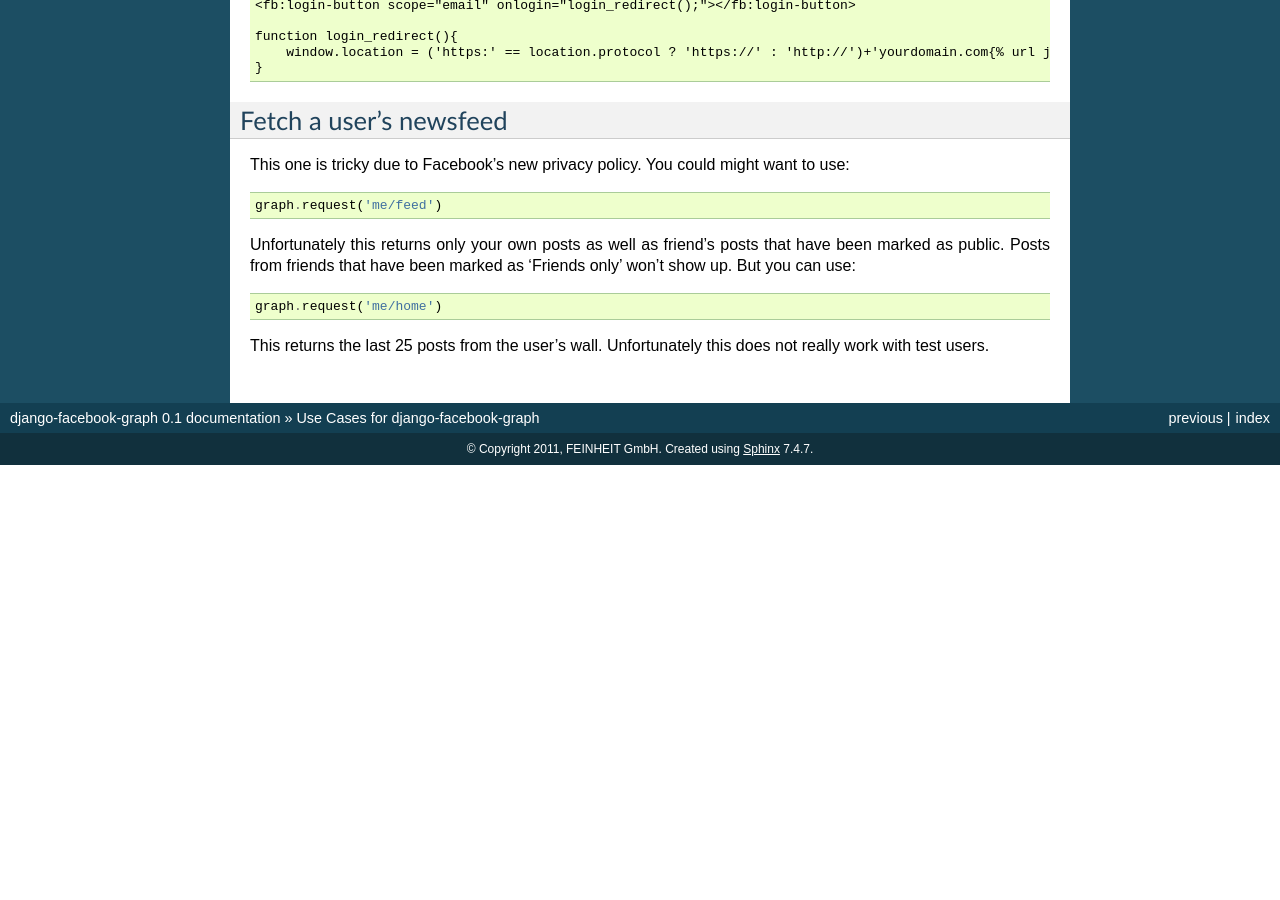
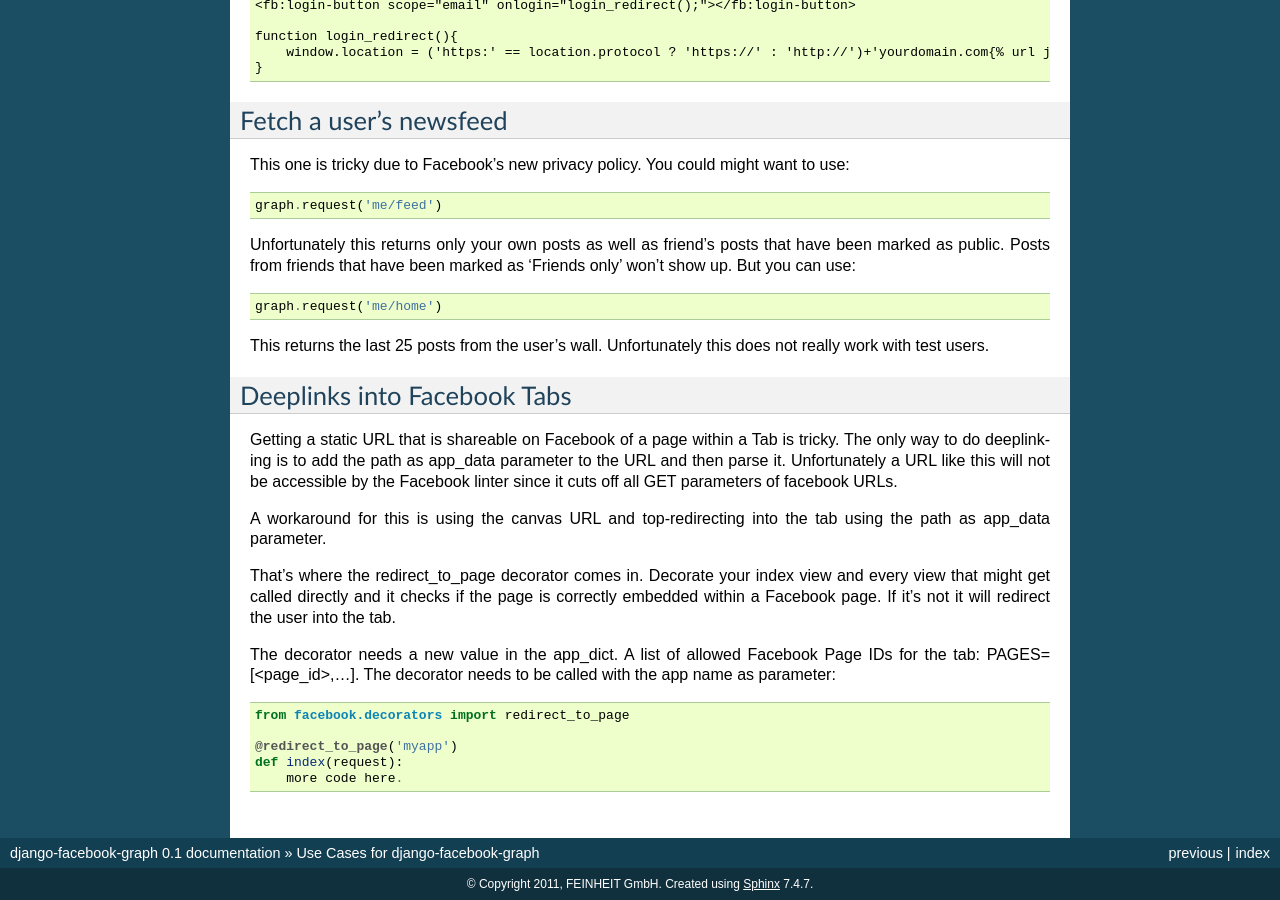
Before and after one commit to feinheit/django-facebook-graph, a Sphinx documentation site: the page built from docs/examples.rst, in a window 1280 px wide and 900 px high, scrolled down 1017 px. Built offline with Sphinx 7.4.7, drawn with Linux system fonts in a browser that asks for light colours; before the commit the page ends 1482 px from its top, so only the background shows below that; some of the changed text lies outside the part shown.

Commit message:
documentation for decorator

```diff
--- a/docs/examples.rst
+++ b/docs/examples.rst
@@ -82,3 +82,28 @@ But you can use::
 
 This returns the last 25 posts from the user's wall. Unfortunately this does not really work
 with test users.
+
+
+Deeplinks into Facebook Tabs
+----------------------------
+
+Getting a static URL that is shareable on Facebook of a page within a Tab is tricky.
+The only way to do deeplinking is to add the path as app_data parameter to the URL and then parse it.
+Unfortunately a URL like this will not be accessible by the Facebook linter since it cuts off all GET
+parameters of facebook URLs.
+
+A workaround for this is using the canvas URL and top-redirecting into the tab using the path as
+app_data parameter.
+
+That's where the redirect_to_page decorator comes in. Decorate your index view and every view that might
+get called directly and it checks if the page is correctly embedded within a Facebook page.
+If it's not it will redirect the user into the tab.
+
+The decorator needs a new value in the app_dict. A list of allowed Facebook Page IDs for the tab:
+PAGES=[<page_id>,...]. The decorator needs to be called with the app name as parameter::
+
+    from facebook.decorators import redirect_to_page
+
+    @redirect_to_page('myapp')
+    def index(request):
+        more code here.
```
Also changed, not shown: 1 other file.
